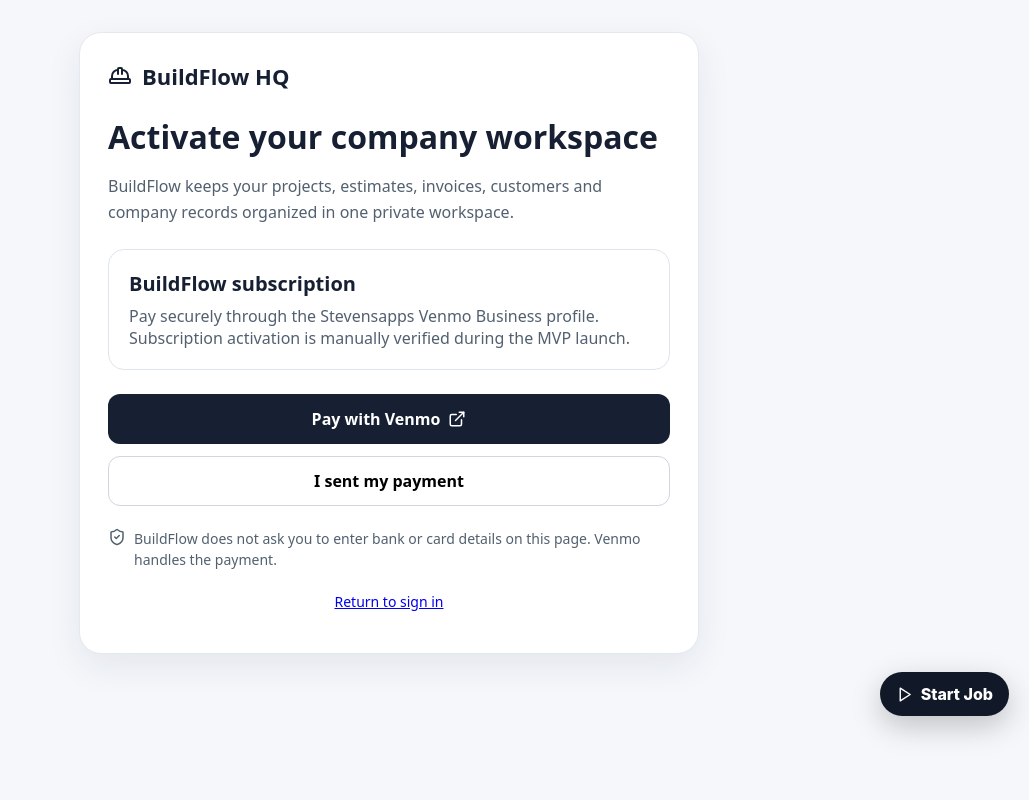
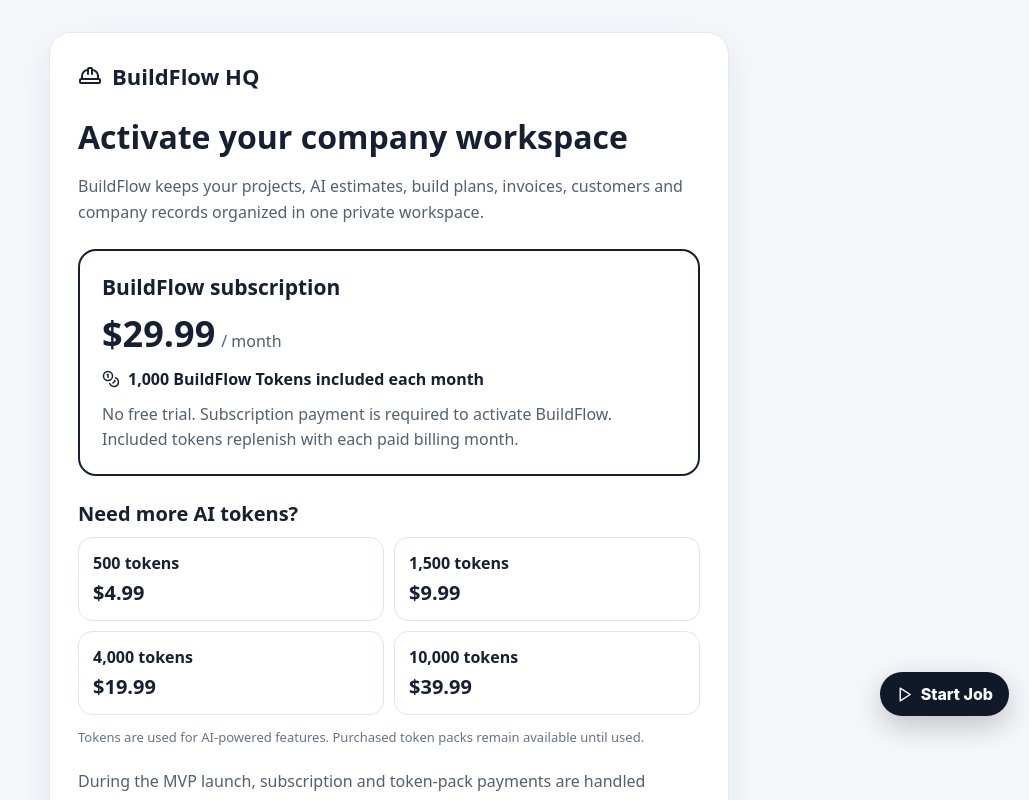
Before and after one commit to stevensapps-ash/-BuildFlowhq2, a Next.js app: page /subscribe in a window 1280 px wide. Shown: the top 800 px of the page, without its empty margins (251-1280 px from the left). Built offline with nearby package versions, Linux system fonts and the light colour scheme.

Commit message:
Update BuildFlow subscription and token pricing

```diff
--- a/app/subscribe/page.tsx
+++ b/app/subscribe/page.tsx
@@ -2,21 +2,38 @@
 
 import { useState } from 'react'
 import Link from 'next/link'
-import { CheckCircle2, ExternalLink, HardHat, ShieldCheck } from 'lucide-react'
+import { CheckCircle2, Coins, ExternalLink, HardHat, ShieldCheck } from 'lucide-react'
 
 const VENMO_PAYMENT_URL='https://venmo.com/code?user_id=4684033359349495058&created=1789509238.174633&printed=1'
+const TOKEN_PACKS=[
+  {tokens:'500',price:'$4.99'},
+  {tokens:'1,500',price:'$9.99'},
+  {tokens:'4,000',price:'$19.99'},
+  {tokens:'10,000',price:'$39.99'},
+]
 
 export default function SubscribePage(){
   const [sent,setSent]=useState(false)
   return <main style={{minHeight:'100vh',background:'#f5f7fb',padding:'32px 18px',fontFamily:'system-ui',color:'#172033'}}>
-    <section style={{maxWidth:620,margin:'0 auto',background:'#fff',border:'1px solid #e4e8ef',borderRadius:22,padding:28,boxShadow:'0 12px 35px rgba(20,35,60,.08)'}}>
+    <section style={{maxWidth:680,margin:'0 auto',background:'#fff',border:'1px solid #e4e8ef',borderRadius:22,padding:28,boxShadow:'0 12px 35px rgba(20,35,60,.08)'}}>
       <div style={{display:'flex',alignItems:'center',gap:10,fontWeight:800,fontSize:22}}><HardHat/>BuildFlow HQ</div>
       <h1 style={{fontSize:32,margin:'24px 0 8px'}}>Activate your company workspace</h1>
-      <p style={{lineHeight:1.6,color:'#526070'}}>BuildFlow keeps your projects, estimates, invoices, customers and company records organized in one private workspace.</p>
-      <div style={{margin:'24px 0',padding:20,border:'1px solid #dfe5ed',borderRadius:16}}>
-        <div style={{fontWeight:800,fontSize:20}}>BuildFlow subscription</div>
-        <p style={{margin:'8px 0 0',color:'#526070'}}>Pay securely through the Stevensapps Venmo Business profile. Subscription activation is manually verified during the MVP launch.</p>
+      <p style={{lineHeight:1.6,color:'#526070'}}>BuildFlow keeps your projects, AI estimates, build plans, invoices, customers and company records organized in one private workspace.</p>
+
+      <div style={{margin:'24px 0',padding:22,border:'2px solid #172033',borderRadius:18}}>
+        <div style={{fontWeight:800,fontSize:21}}>BuildFlow subscription</div>
+        <div style={{display:'flex',alignItems:'baseline',gap:6,marginTop:8}}><strong style={{fontSize:36}}>$29.99</strong><span style={{color:'#526070'}}>/ month</span></div>
+        <div style={{display:'flex',alignItems:'center',gap:8,marginTop:10,fontWeight:700}}><Coins size={18}/>1,000 BuildFlow Tokens included each month</div>
+        <p style={{margin:'12px 0 0',color:'#526070',lineHeight:1.55}}>No free trial. Subscription payment is required to activate BuildFlow. Included tokens replenish with each paid billing month.</p>
       </div>
+
+      <h2 style={{fontSize:20,margin:'24px 0 10px'}}>Need more AI tokens?</h2>
+      <div style={{display:'grid',gridTemplateColumns:'repeat(2,minmax(0,1fr))',gap:10}}>
+        {TOKEN_PACKS.map(pack=><div key={pack.tokens} style={{border:'1px solid #dfe5ed',borderRadius:14,padding:14}}><strong>{pack.tokens} tokens</strong><div style={{fontSize:20,fontWeight:800,marginTop:5}}>{pack.price}</div></div>)}
+      </div>
+      <p style={{fontSize:13,color:'#667386',lineHeight:1.5}}>Tokens are used for AI-powered features. Purchased token packs remain available until used.</p>
+
+      <p style={{margin:'22px 0 14px',color:'#526070',lineHeight:1.55}}>During the MVP launch, subscription and token-pack payments are handled through the Stevensapps Venmo Business profile and manually verified.</p>
       {!sent ? <>
         <a href={VENMO_PAYMENT_URL} target="_blank" rel="noopener noreferrer" style={{display:'flex',justifyContent:'center',alignItems:'center',gap:8,textDecoration:'none',background:'#172033',color:'#fff',padding:'14px 18px',borderRadius:12,fontWeight:800}}>Pay with Venmo <ExternalLink size={18}/></a>
         <button onClick={()=>setSent(true)} style={{width:'100%',marginTop:12,padding:'13px 18px',borderRadius:12,border:'1px solid #cfd6df',background:'#fff',fontWeight:700,cursor:'pointer'}}>I sent my payment</button>
```
